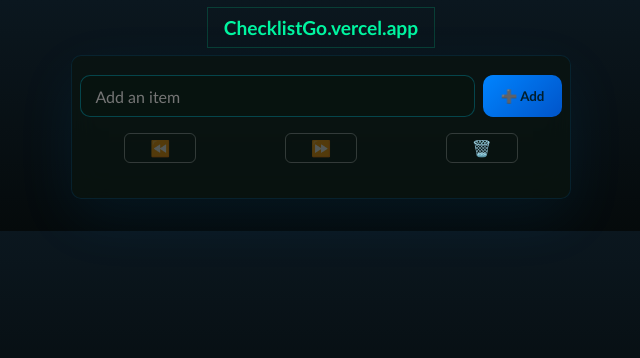
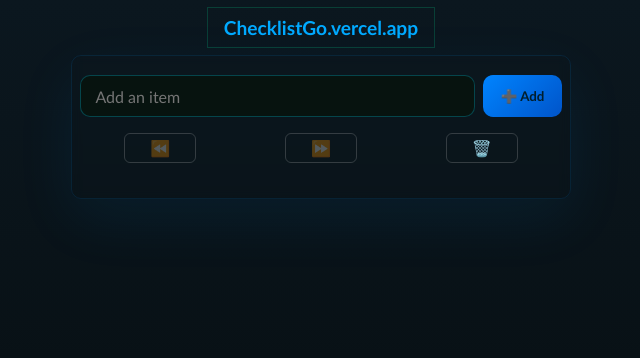
Before and after one commit to jasurlive/ChecklistGo, a React (Vite) app: page / in a window 1280 px wide. Shown: the top 358 px of the page, without its empty margins (319-959 px from the left). Built offline with nearby package versions, Linux system fonts and the light colour scheme.

Commit message:
margin fix

```diff
--- a/src/add/components/Checklist.tsx
+++ b/src/add/components/Checklist.tsx
@@ -19,6 +19,8 @@
 
 import { ItemButtons, HistoryButtons } from "../tools/Buttons";
 import "../css/checklist.css";
+
+import { GrDrag } from "react-icons/gr";
 
 function Checklist() {
   const createItemId = () =>
@@ -92,7 +94,7 @@
           {...listeners}
           onClick={(e) => e.stopPropagation()}
         >
-          ☰
+          <GrDrag/>
         </div>
 
         <span className={item.completed ? "completed-text" : "normal-text"}>
--- a/src/add/css/buttons.css
+++ b/src/add/css/buttons.css
@@ -5,23 +5,24 @@
 }
 
 .checkbox {
-    width: 22px;
-    height: 22px;
+    width: 20px;
+    height: 20px;
     cursor: pointer;
 }
 
 .button-group {
     display: flex;
-    gap: 10px;
+    gap: 5px;
 }
 
 .button-group button {
     background: transparent;
     border: 1px solid #dddddd33;
     border-radius: 6px;
-    font-size: 1rem;
-    padding: 2px 5px;
+    font-size: 15px;
+    padding: 4px 5px;
 }
+
 
 .button-group button:hover,
 .history-controls button:hover {
@@ -36,8 +37,8 @@
 
 .history-controls button {
     background: transparent;
-        border: 1px solid #dddddd33;
-        border-radius: 6px;
-        font-size: 1rem;
+    border: 1px solid #dddddd33;
+    border-radius: 6px;
+    font-size: 1rem;
     padding: 4px 25px;
 }
--- a/src/add/css/checklist.css
+++ b/src/add/css/checklist.css
@@ -1,5 +1,6 @@
 html {
     background: linear-gradient(#0b171f, #050a0b);
+    min-height: 100%;
 }
 
 body {
@@ -9,8 +10,7 @@
 }
 
 .main-app {
-    background: rgba(10, 20, 16, 0.75);
-    backdrop-filter: blur(14px);
+    backdrop-filter: blur(5px);
     border: 1px solid rgba(0, 145, 255, 0.12);
     border-radius: 10px;
     box-shadow: 0 20px 60px rgba(0, 157, 255, 0.08);
@@ -134,10 +134,15 @@
     background: rgba(7, 19, 15, 0.9);
     border: 1px solid rgba(0, 166, 255, 0.18);
     border-radius: 10px;
-    padding: 0.65rem 0.9rem;
+    padding: 0.65rem 0.5rem;
     cursor: pointer;
     transition: 0.2s ease;
     user-select: none;
+}
+
+.sortable-item svg {
+    vertical-align: middle;
+    font-size: 1.2rem;
 }
 
 .sortable-item:hover {
--- a/src/add/css/header.css
+++ b/src/add/css/header.css
@@ -2,11 +2,11 @@
     --font: 'Trebuchet MS', Arial, sans-serif;
     --bg: linear-gradient(135deg, #0f2027, #203a43, #2c5364);
     --text: #fff;
-    --accent: #00f5a0;
+    --accent: #00aaff;
     --muted: #6c757d;
     --surface: #1c1c1c;
-    --border: #00f5a0;
-    --btn-bg: #00f5a0;
+    --border: #00aaff;
+    --btn-bg: #00aaff;
     --btn-text: #000;
     --btn-delete: #fdcace;
 }
```
